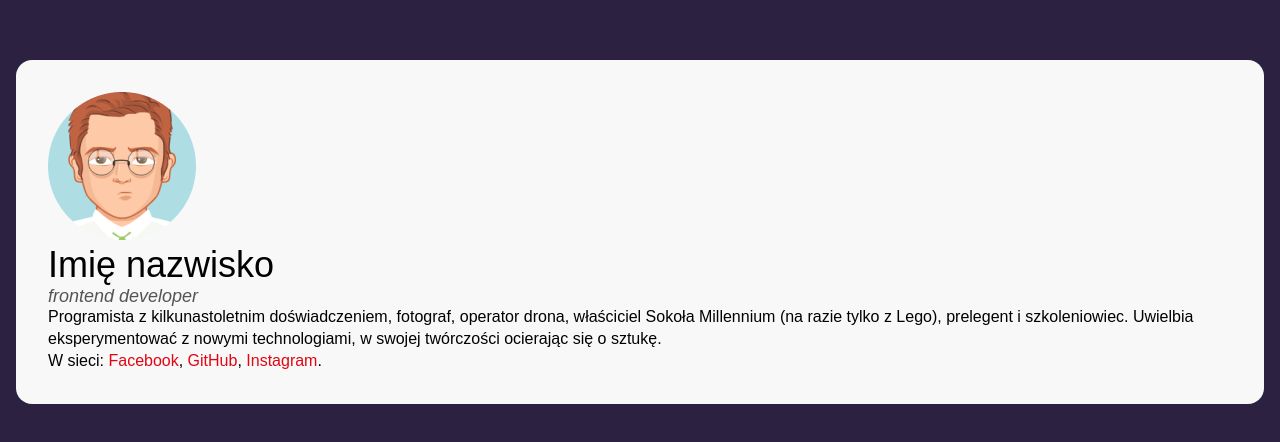
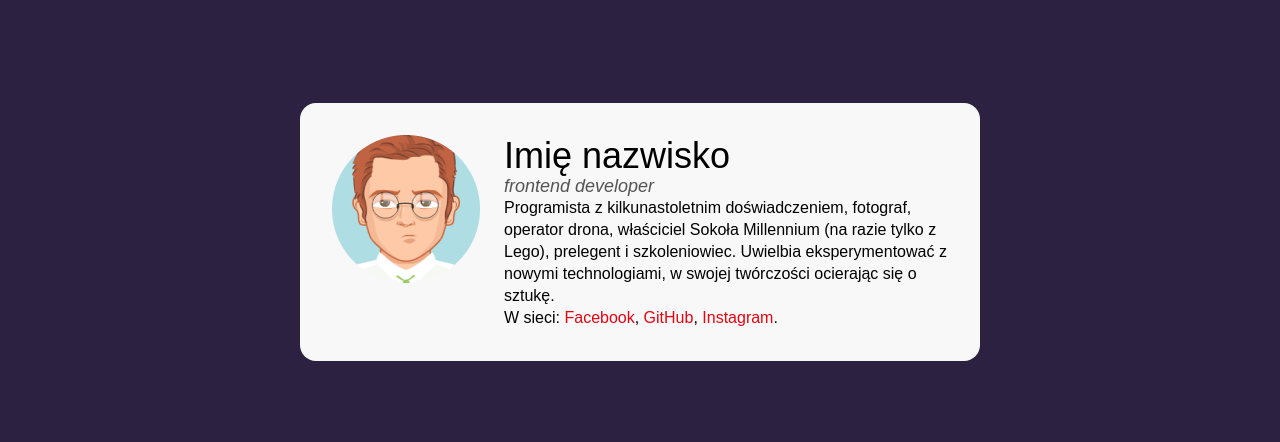
Before and after one commit to moniabysiak/business-card-2023, a plain HTML site: page index.html in a window 1280 px wide. Shown: the part 184-626 px from the top of the page. Drawn offline with Linux system fonts and the light colour scheme.

Commit message:
BEM & flex styles for the card content

```diff
--- a/index.html
+++ b/index.html
@@ -11,8 +11,9 @@
 
 <body>
     <main class="card">
-        <aticle>
+        <aticle class="card__content">
             <img src="/avatar.png" alt="Avatar użytkownika" />
+            <div class="card__info">
             <header>
                 <h1 class="card__name"> Imię nazwisko</h1>
                 <p class="card__position">frontend developer</p>
@@ -21,6 +22,7 @@
                 razie tylko z Lego), prelegent i szkoleniowiec. Uwielbia eksperymentować z nowymi technologiami, w
                 swojej twórczości ocierając się o sztukę. </p>
             <p class="card__description">W sieci: <a class="card__link" href="#">Facebook</a>, <a class="card__link" href="#">GitHub</a>, <a class="card__link" href="#">Instagram</a>.</p>
+        </div>
         </aticle>
     </main>
 </body>
--- a/style.css
+++ b/style.css
@@ -12,11 +12,25 @@ body {
     background: #F8F8F8;
     border-radius: 16px;
     padding: 32px;
+    flex-basis: 616px;
+}
+
+.card__content {
+    display: flex;
+    align-items: flex-start;
+    justify-content: center;
+    flex-wrap: wrap;
+    gap: 24px;
 }
 
 .card__description {
     line-height: 1.375;
     margin: 0;
+}
+
+.card__info {
+flex-basis: 380px;
+flex-grow: 1;
 }
 
 .card__link {
```
